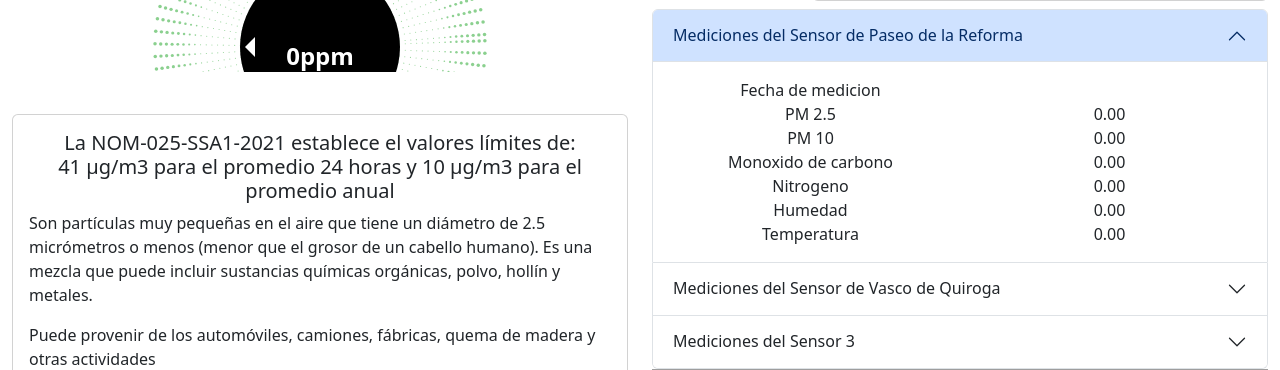
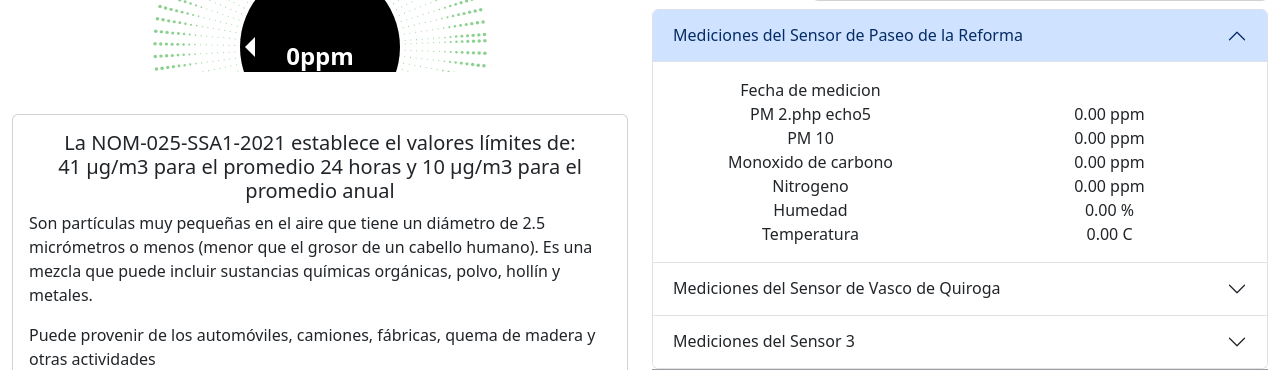
Before and after one commit to sebsed/CalidadAire-Dashboard, a PHP site: page / in a window 1280 px wide. Shown: the part 285-655 px from the top of the page. Run offline with PHP 8.4, Linux system fonts and the light colour scheme; data that the repository does not hold is empty; grey boxes are pictures that could not be loaded.

Commit message:
Correcciones de código

```diff
--- a/index.php
+++ b/index.php
@@ -171,27 +171,27 @@ include('calculoValorSemaforo.php');
 						<tr>
 						  <th scope="row">
 							<button class="btn btn-primary botonesTabla" type="submit" name="boton1">PM 2.5</button></th>
-							<td><?= $valorPM25 ?></td>
+							<td><?php echo $valorPM25 . " ppm" ?></td>
 						</tr>
 						<tr>
 						  <th scope="row"><button class="btn btn-primary botonesTabla" type="submit" name="boton2">PM 10</button></th>
-						  <td><?= $valorPM10 ?></td>
+						  <td><?php echo$valorPM10 . " ppm"?></td>
 						</tr>
 						<tr>
 						  <th scope="row"><button class="btn btn-primary botonesTabla" type="submit" name="boton3">Monoxido de carbono</button></th>
-						  <td><?= $valorMonoxido ?></td>
+						  <td><?php echo $valorMonoxido . " ppm"?></td>
 						</tr>
 						<tr>
 						  <th scope="row"><button class="btn btn-primary botonesTabla" type="submit" name="boton4">Ozono</button></th>
-						  <td><?= $valorOzono ?></td>
+						  <td><?php echo $valorOzono . " ppm"?></td>
 						</tr>
 						<tr>
 						  <th scope="row"><button class="btn btn-primary botonesTabla" type="submit" name="boton5">Humedad</button></th>
-						  <td><?= $valorHumedad ?></td>
+						  <td><?php echo $valorHumedad . " %"?></td>
 						</tr>
 						<tr>
 						  <th scope="row"><button class="btn btn-primary botonesTabla" type="submit" name="boton6">Temperatura</button></th>
-						  <td><?= $valorTemperatura ?></td>
+						  <td><?php echo $valorTemperatura . " C"?></td>
 						</tr>
 					  </tbody>
 					</table>
@@ -242,15 +242,15 @@ include('calculoValorSemaforo.php');
 												Fecha de medicion
 											</div>
 											<div class = "col 6">
-												<?= $fechaReciente ?>
+												<? $fechaReciente ?>
 											</div>
 										</div>
 										<div class = "row">
 											<div class = "col 6">
-												PM 2.5
+												PM 2.php echo5
 											</div>
 											<div class = "col 6">
-												<?= $valorPM25 ?>
+												<?php echo $valorPM25 . " ppm"?>
 											</div>
 										</div>
 										<div class = "row">
@@ -258,7 +258,7 @@ include('calculoValorSemaforo.php');
 												PM 10
 											</div>
 											<div class = "col 6">
-												<?= $valorPM10 ?>
+												<?php echo $valorPM10 . " ppm"?>
 											</div>
 										</div>
 										<div class = "row">
@@ -266,7 +266,7 @@ include('calculoValorSemaforo.php');
 												Monoxido de carbono
 											</div>
 											<div class = "col 6">
-												<?= $valorMonoxido ?>
+												<?php echo $valorMonoxido . " ppm"?>
 											</div>
 										</div>
 										<div class = "row">
@@ -274,7 +274,7 @@ include('calculoValorSemaforo.php');
 												Nitrogeno
 											</div>
 											<div class = "col 6">
-												<?= $valorOzono ?>
+												<?php echo $valorOzono . " ppm"?>
 											</div>
 										</div>
 										<div class = "row">
@@ -282,7 +282,7 @@ include('calculoValorSemaforo.php');
 												Humedad
 											</div>
 											<div class = "col 6">
-												<?= $valorHumedad ?>
+												<?php echo $valorHumedad . " %"?>
 											</div>
 										</div>
 										<div class = "row">
@@ -290,7 +290,7 @@ include('calculoValorSemaforo.php');
 												Temperatura
 											</div>
 											<div class = "col 6">
-												<?= $valorHumedad ?>
+												<?php echo $valorHumedad . " C"?>
 											</div>
 										</div>
 									</div>
@@ -304,20 +304,20 @@ include('calculoValorSemaforo.php');
 								</h2>
 								<div id="panelsStayOpen-collapseTwo" class="accordion-collapse collapse" aria-labelledby="panelsStayOpen-headingTwo">
 									<div class="accordion-body">
-										<div class = "row">
+									<div class = "row">
 											<div class = "col 6">
 												Fecha de medicion
 											</div>
 											<div class = "col 6">
-												<?= $fechaReciente ?>
+												<? $fechaReciente ?>
 											</div>
 										</div>
 										<div class = "row">
 											<div class = "col 6">
-												PM 2.5
+												PM 2.php echo5
 											</div>
 											<div class = "col 6">
-												<?= $valorPM25 ?>
+												<?php echo $valorPM25 . " ppm"?>
 											</div>
 										</div>
 										<div class = "row">
@@ -325,7 +325,7 @@ include('calculoValorSemaforo.php');
 												PM 10
 											</div>
 											<div class = "col 6">
-												<?= $valorPM10 ?>
+												<?php echo $valorPM10 . " ppm"?>
 											</div>
 										</div>
 										<div class = "row">
@@ -333,7 +333,7 @@ include('calculoValorSemaforo.php');
 												Monoxido de carbono
 											</div>
 											<div class = "col 6">
-												<?= $valorMonoxido ?>
+												<?php echo $valorMonoxido . " ppm"?>
 											</div>
 										</div>
 										<div class = "row">
@@ -341,7 +341,7 @@ include('calculoValorSemaforo.php');
 												Nitrogeno
 											</div>
 											<div class = "col 6">
-												<?= $valorOzono ?>
+												<?php echo $valorOzono . " ppm"?>
 											</div>
 										</div>
 										<div class = "row">
@@ -349,7 +349,7 @@ include('calculoValorSemaforo.php');
 												Humedad
 											</div>
 											<div class = "col 6">
-												<?= $valorHumedad ?>
+												<?php echo $valorHumedad . " %"?>
 											</div>
 										</div>
 										<div class = "row">
@@ -357,7 +357,7 @@ include('calculoValorSemaforo.php');
 												Temperatura
 											</div>
 											<div class = "col 6">
-												<?= $valorHumedad ?>
+												<?php echo $valorHumedad . " C"?>
 											</div>
 										</div>
 									</div>
--- a/prediccion.php
+++ b/prediccion.php
@@ -114,8 +114,8 @@ include('db/db-prediccion.php');
 
         <! colorear el semaforo y poner datos de indice–>
         <script>
-            let totalCalculado = "<?= $totalCalculado ?>";
-            let indiceCalidad = "<?= $indiceCalidad ?>";
+            let totalCalculado = "<?php echo $totalCalculado ?>";
+            let indiceCalidad = "<?php echo $indiceCalidad ?>";
             const descIndice1 = document.getElementById("descIndice1");
             const descIndice2 = document.getElementById("descIndice2");
             const tituloIndice = document.getElementById("tituloIndice");
```
